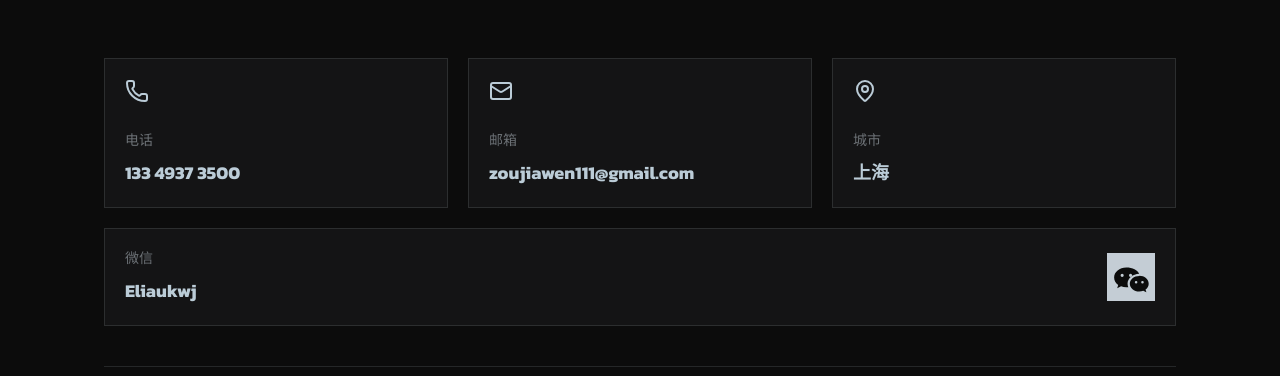
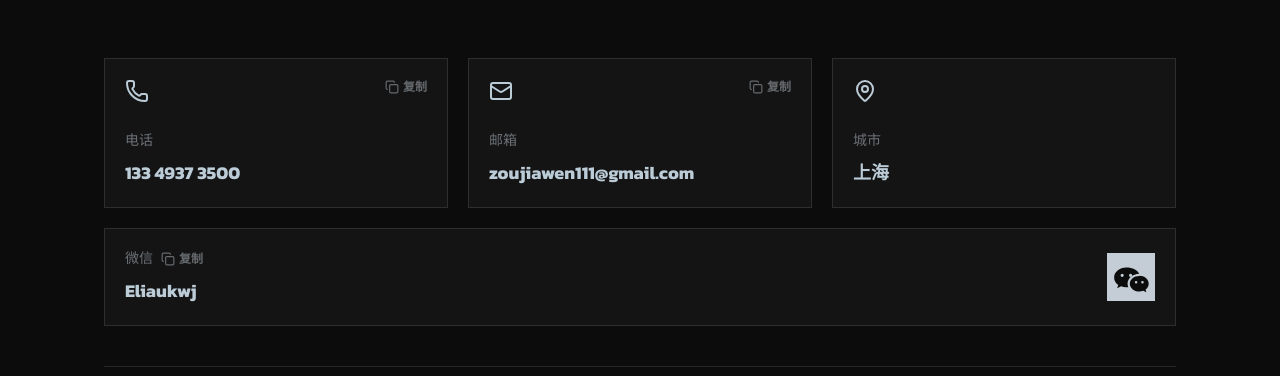
Before and after one commit to zoujiawen111/portfolio, a React (Vite) app: page / in a window 1280 px wide. Shown: the part 6937-7313 px from the top of the page. Built offline with nearby package versions, Linux system fonts and the light colour scheme.

Commit message:
Add copy actions for contact info

```diff
--- a/src/App.jsx
+++ b/src/App.jsx
@@ -2,7 +2,9 @@ import { useEffect, useMemo, useRef, useState } from "react";
 import {
   ArrowUp,
   BriefcaseBusiness,
+  Check,
   ChevronLeft,
+  Copy,
   ExternalLink,
   Mail,
   MapPin,
@@ -348,33 +350,68 @@ function Others() {
 }
 
 function Contact() {
+  const [copiedKey, setCopiedKey] = useState("");
   const cards = [
-    [Phone, "电话", contacts.phone],
-    [Mail, "邮箱", contacts.email],
-    [MapPin, "城市", profile.city]
+    [Phone, "电话", contacts.phone, true],
+    [Mail, "邮箱", contacts.email, true],
+    [MapPin, "城市", profile.city, false]
   ];
+
+  const handleCopy = async (label, value) => {
+    try {
+      if (navigator.clipboard?.writeText) {
+        await navigator.clipboard.writeText(value);
+      } else {
+        const textarea = document.createElement("textarea");
+        textarea.value = value;
+        textarea.setAttribute("readonly", "");
+        textarea.style.position = "fixed";
+        textarea.style.opacity = "0";
+        document.body.appendChild(textarea);
+        textarea.select();
+        document.execCommand("copy");
+        document.body.removeChild(textarea);
+      }
+      setCopiedKey(label);
+      window.setTimeout(() => setCopiedKey(""), 1600);
+    } catch {
+      setCopiedKey("");
+    }
+  };
 
   return (
     <section id="contact" className="section-pad pb-16">
       <div className="mx-auto max-w-6xl px-5 sm:px-8 md:px-10">
         <SectionTitle eyebrow="Contact Me" title="Contact" />
         <div className="grid gap-5 md:grid-cols-3">
-          {cards.map(([Icon, label, value]) => (
-            <div key={label} className="border border-mist/12 bg-mist/[0.035] p-5">
-              <Icon className="h-6 w-6 text-ice" />
-              <p className="mt-7 text-sm text-mist/45">{label}</p>
-              <p className="mt-2 break-words text-lg font-bold text-ice">{value}</p>
-            </div>
+          {cards.map(([Icon, label, value, copyable]) => (
+            <ContactCard
+              key={label}
+              icon={Icon}
+              label={label}
+              value={value}
+              copyable={copyable}
+              copied={copiedKey === label}
+              onCopy={() => handleCopy(label, value)}
+            />
           ))}
-          <div className="border border-mist/12 bg-mist/[0.035] p-5 md:col-span-3">
+          <button
+            type="button"
+            className="focus-ring group border border-mist/12 bg-mist/[0.035] p-5 text-left transition hover:border-magenta/60 hover:bg-mist/[0.055] md:col-span-3"
+            onClick={() => handleCopy("微信", contacts.wechat)}
+            aria-label={`复制微信号 ${contacts.wechat}`}
+          >
             <div className="flex flex-col gap-4 sm:flex-row sm:items-center sm:justify-between">
               <div>
-                <p className="text-sm text-mist/45">微信</p>
-                <p className="mt-2 text-lg font-bold text-ice">{contacts.wechat}</p>
+                <div className="flex items-center gap-2 text-sm text-mist/45">
+                  <span>微信</span>
+                  <CopyState copied={copiedKey === "微信"} />
+                </div>
+                <p className="mt-2 text-lg font-bold text-ice transition group-hover:text-white">{contacts.wechat}</p>
               </div>
               <img className="h-12 w-12 opacity-90" src={assetPath("assets/wx.svg")} alt="" aria-hidden="true" />
             </div>
-          </div>
+          </button>
         </div>
         <div className="mt-10 flex flex-col justify-between gap-4 border-t border-mist/12 pt-6 text-sm text-mist/42 sm:flex-row">
           <span>© 2026 Zou Jiawen. Portfolio Website.</span>
@@ -382,6 +419,43 @@ function Contact() {
         </div>
       </div>
     </section>
+  );
+}
+
+function ContactCard({ icon: Icon, label, value, copyable, copied, onCopy }) {
+  if (!copyable) {
+    return (
+      <div className="border border-mist/12 bg-mist/[0.035] p-5">
+        <Icon className="h-6 w-6 text-ice" />
+        <p className="mt-7 text-sm text-mist/45">{label}</p>
+        <p className="mt-2 break-words text-lg font-bold text-ice">{value}</p>
+      </div>
+    );
+  }
+
+  return (
+    <button
+      type="button"
+      className="focus-ring group border border-mist/12 bg-mist/[0.035] p-5 text-left transition hover:border-magenta/60 hover:bg-mist/[0.055]"
+      onClick={onCopy}
+      aria-label={`复制${label} ${value}`}
+    >
+      <div className="flex items-start justify-between gap-4">
+        <Icon className="h-6 w-6 text-ice" />
+        <CopyState copied={copied} />
+      </div>
+      <p className="mt-7 text-sm text-mist/45">{label}</p>
+      <p className="mt-2 break-words text-lg font-bold text-ice transition group-hover:text-white">{value}</p>
+    </button>
+  );
+}
+
+function CopyState({ copied }) {
+  return (
+    <span className={`inline-flex items-center gap-1 text-xs font-semibold transition ${copied ? "text-electricBlue" : "text-mist/42"}`}>
+      {copied ? <Check className="h-3.5 w-3.5" /> : <Copy className="h-3.5 w-3.5" />}
+      {copied ? "已复制" : "复制"}
+    </span>
   );
 }
 
```
